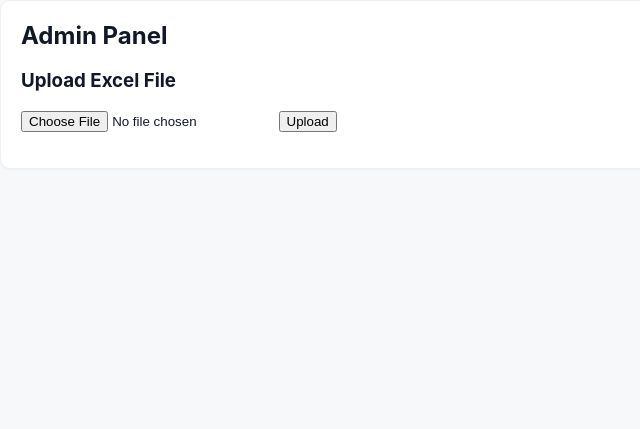
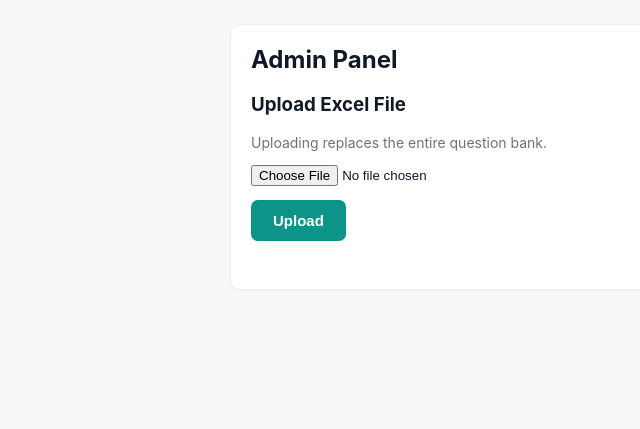
Before and after one commit to gayanishakaraw/exams_tryout, a website: page public/admin.html in a window 1280 px wide. Shown: the whole page, without its empty margins (0-640 px from the left). Drawn offline with Linux system fonts and the light colour scheme; no server answers; sample sign-in values are in the browser's storage.

Commit message:
feat: re-skin admin panel and add shared header

```diff
--- a/public/admin.html
+++ b/public/admin.html
@@ -1,40 +1,58 @@
 <!DOCTYPE html>
 <html>
+
 <head>
-  <title>Admin Panel</title>
+  <title>Admin · Quiz App</title>
   <link rel="stylesheet" href="style.css">
   <meta name="viewport" content="width=device-width, initial-scale=1.0">
 </head>
+
 <body>
+  <div id="app-header"></div>
 
+  <main class="page">
     <div class="card">
       <h2>Admin Panel</h2>
+      <h3>Upload Excel File</h3>
+      <p class="hint">Uploading replaces the entire question bank.</p>
+      <input type="file" id="excel" accept=".xlsx,.xls" class="file-input">
+      <button class="btn btn-primary" onclick="uploadFile()">Upload</button>
+      <p class="form-msg" id="msg"></p>
+    </div>
+  </main>
 
-  <h3>Upload Excel File</h3>
-  <input type="file" id="excel" accept=".xlsx,.xls">
-  <button onclick="uploadFile()">Upload</button>
-
-  <p id="msg"></p>
-</div>
-
+  <script src="header.js"></script>
   <script>
     async function uploadFile() {
-  const file = excel.files[0];
+      const msg = document.getElementById("msg");
+      const file = document.getElementById("excel").files[0];
+      if (!file) {
+        msg.textContent = "Please choose a file first.";
+        msg.className = "form-msg error";
+        return;
+      }
+
       const form = new FormData();
       form.append("file", file);
 
       const res = await fetch("/api/admin/upload", {
         method: "POST",
-    headers: {
-      Authorization: "Bearer " + localStorage.getItem("token")
-    },
-    body: form
+        headers: { Authorization: "Bearer " + localStorage.getItem("token") },
+        body: form,
       });
+
+      if (!res.ok) {
+        msg.textContent =
+          res.status === 403 ? "Admin access required." : "Upload failed.";
+        msg.className = "form-msg error";
+        return;
+      }
 
       const data = await res.json();
       msg.textContent = data.message;
+      msg.className = "form-msg ok";
     }
   </script>
+</body>
 
-</body>
 </html>
```
Lines whose indentation alone changed are shown as unchanged.
